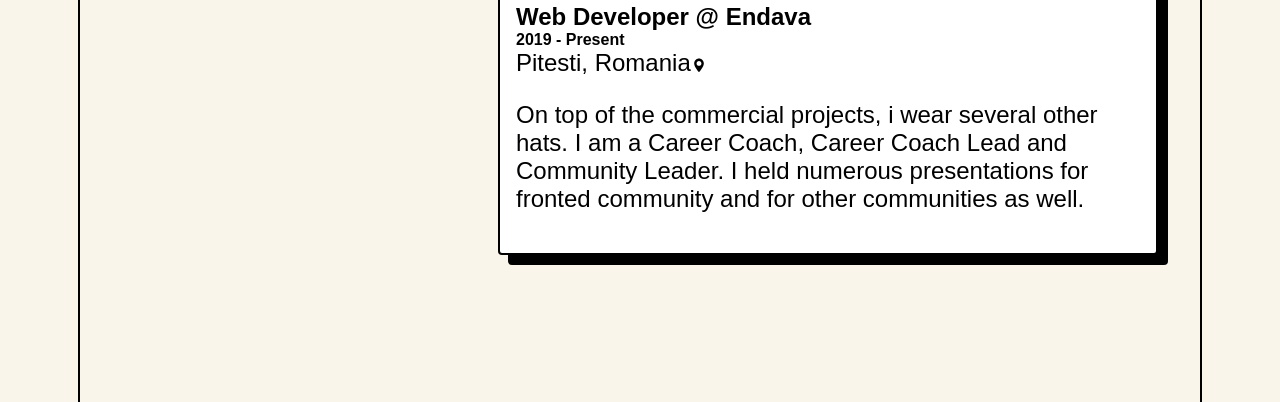
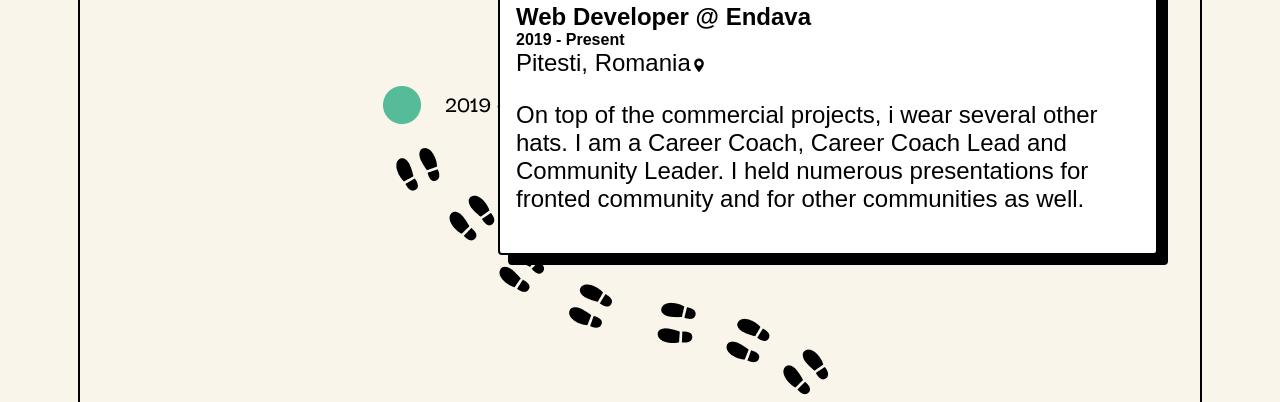
Before and after one commit to mcdumitrescu24/2024-mbrinza-website, a plain HTML site: page index.html in a window 1280 px wide. Shown: the part 1232-1634 px from the top of the page. Drawn offline with Linux system fonts and the light colour scheme; a web font is replaced by a local one.

Commit message:
add steps background to experience section

```diff
--- a/css/tablet-desktop-styles.css
+++ b/css/tablet-desktop-styles.css
@@ -90,8 +90,13 @@
     h1 {
         font-size: 120px;
     }
+    .experience {
+        background-image: url("../assets/steps3.png");
+        background-repeat: no-repeat;
+        background-position: bottom 256px right 276px;
+    }
     .cards-container {
-        gap: 200px;
+        gap: 150px;
     }
     .pill-container {
         padding: 0 152px 0 142px;
```
